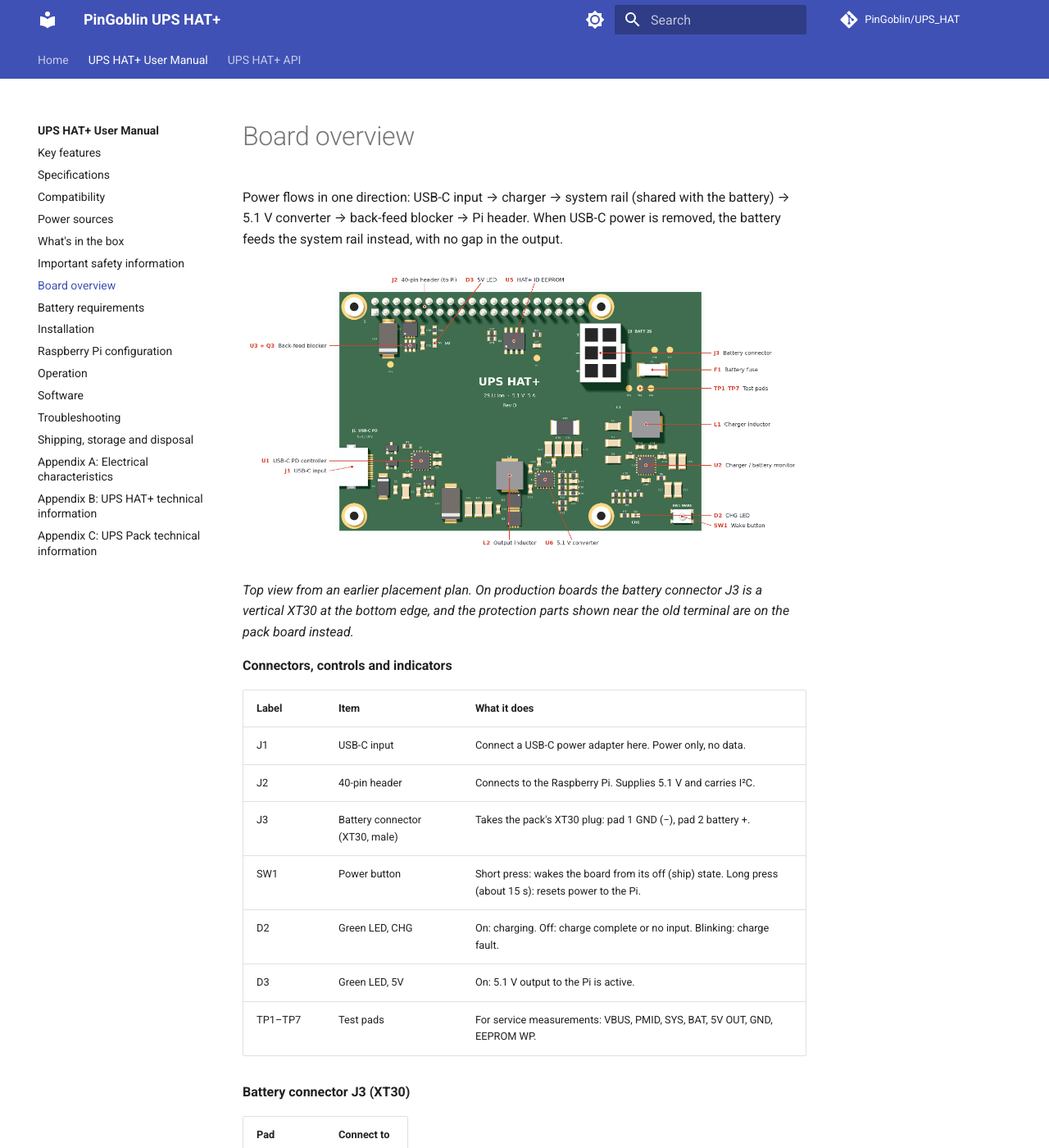
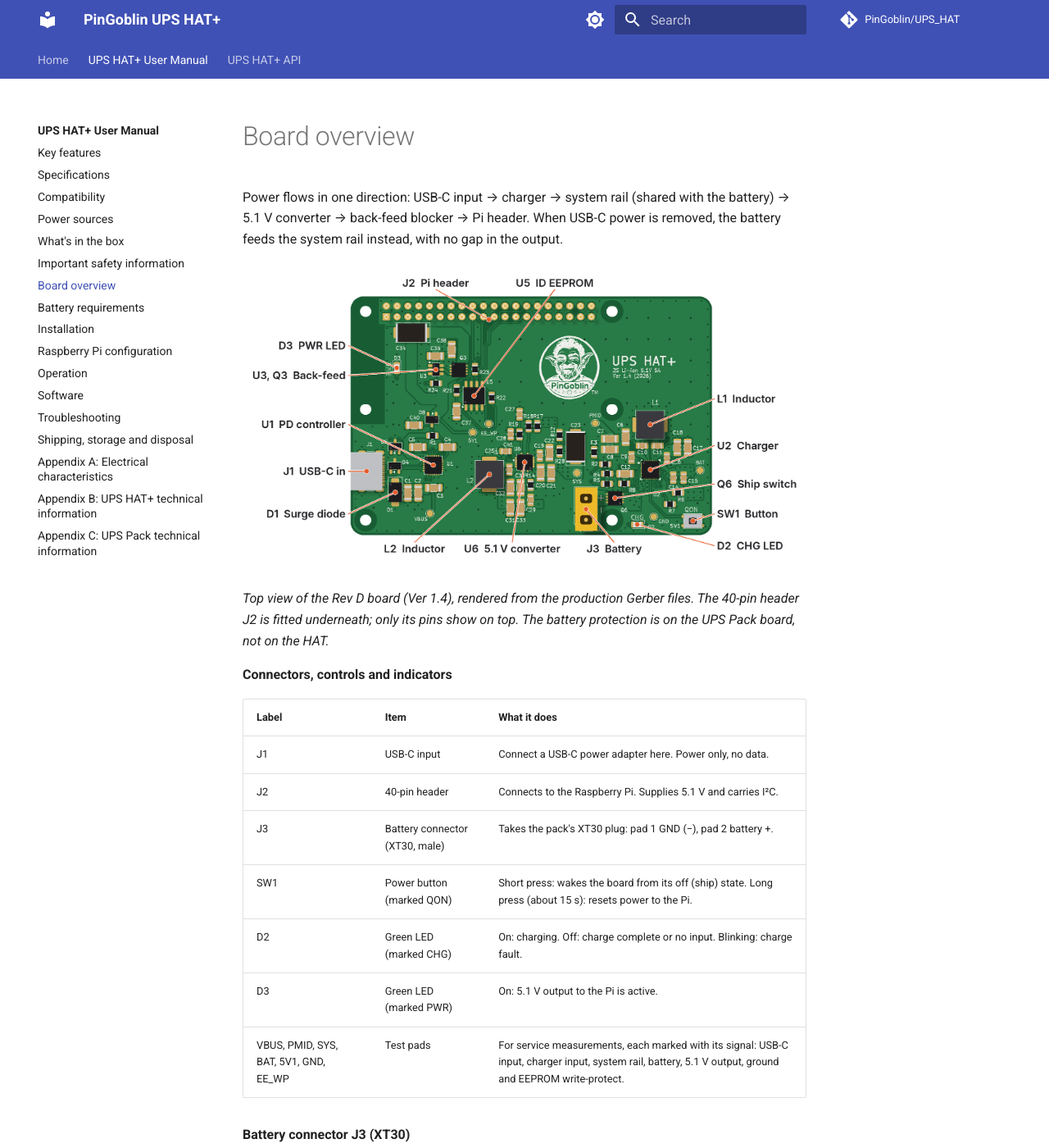
Before and after one commit to PinGoblin/UPS_HAT, an MkDocs documentation site: the page built from docs/manual/board-overview.md, in a window 1280 px wide and 1400 px high. Shown: the whole window at 82% size. Built offline with MkDocs 1.6.1 and Material for MkDocs 9.7.7, drawn with Linux system fonts in a browser that asks for light colours; comment, search, counter and statistics services are not loaded.

Commit message:
Manual: new board images rendered from the Ver 1.4 production Gerbers
- Angled view (front page) and labelled top view (Board overview) of the current Rev D board,
  replacing the early renders that showed the old 4-way battery terminal.
- Captions rewritten; board overview names the LEDs, button and test pads as marked on
  the silkscreen (PWR, CHG, QON; VBUS, PMID, SYS, BAT, 5V1, GND, EE_WP). The 5V LED is
  now called the PWR LED throughout.

Co-Authored-By: Claude Opus 5.5 <noreply@anthropic.com>
Claude-Session: https://claude.ai/code/session_01XXg2TNVW3rDWtr7LNzpcKF

```diff
--- a/docs/manual/board-overview.md
+++ b/docs/manual/board-overview.md
@@ -4,7 +4,7 @@ Power flows in one direction: USB-C input → charger → system rail (shared wi
 
 ![UPS HAT+ top view with labelled connectors, controls and key components](images/ups-hat-top.png)
 
-*Top view from an earlier placement plan. On production boards the battery connector J3 is a vertical XT30 at the bottom edge, and the protection parts shown near the old terminal are on the pack board instead.*
+*Top view of the Rev D board (Ver 1.4), rendered from the production Gerber files. The 40-pin header J2 is fitted underneath; only its pins show on top. The battery protection is on the UPS Pack board, not on the HAT.*
 
 **Connectors, controls and indicators**
 
@@ -13,10 +13,10 @@ Power flows in one direction: USB-C input → charger → system rail (shared wi
 | J1 | USB-C input | Connect a USB-C power adapter here. Power only, no data. |
 | J2 | 40-pin header | Connects to the Raspberry Pi. Supplies 5.1 V and carries I²C. |
 | J3 | Battery connector (XT30, male) | Takes the pack's XT30 plug: pad 1 GND (−), pad 2 battery +. |
-| SW1 | Power button | Short press: wakes the board from its off (ship) state. Long press (about 15 s): resets power to the Pi. |
-| D2 | Green LED, CHG | On: charging. Off: charge complete or no input. Blinking: charge fault. |
-| D3 | Green LED, 5V | On: 5.1 V output to the Pi is active. |
-| TP1–TP7 | Test pads | For service measurements: VBUS, PMID, SYS, BAT, 5V OUT, GND, EEPROM WP. |
+| SW1 | Power button (marked QON) | Short press: wakes the board from its off (ship) state. Long press (about 15 s): resets power to the Pi. |
+| D2 | Green LED (marked CHG) | On: charging. Off: charge complete or no input. Blinking: charge fault. |
+| D3 | Green LED (marked PWR) | On: 5.1 V output to the Pi is active. |
+| VBUS, PMID, SYS, BAT, 5V1, GND, EE_WP | Test pads | For service measurements, each marked with its signal: USB-C input, charger input, system rail, battery, 5.1 V output, ground and EEPROM write-protect. |
 
 **Battery connector J3 (XT30)**
 
```
Also changed, not shown: docs/manual/index.md (+2 -2 lines), docs/manual/installation.md (+1 -1 lines), docs/manual/operation.md (+4 -4 lines), docs/manual/troubleshooting.md (+2 -2 lines), docs/manual/images/ups-hat-3d.png, docs/manual/images/ups-hat-top.png.
